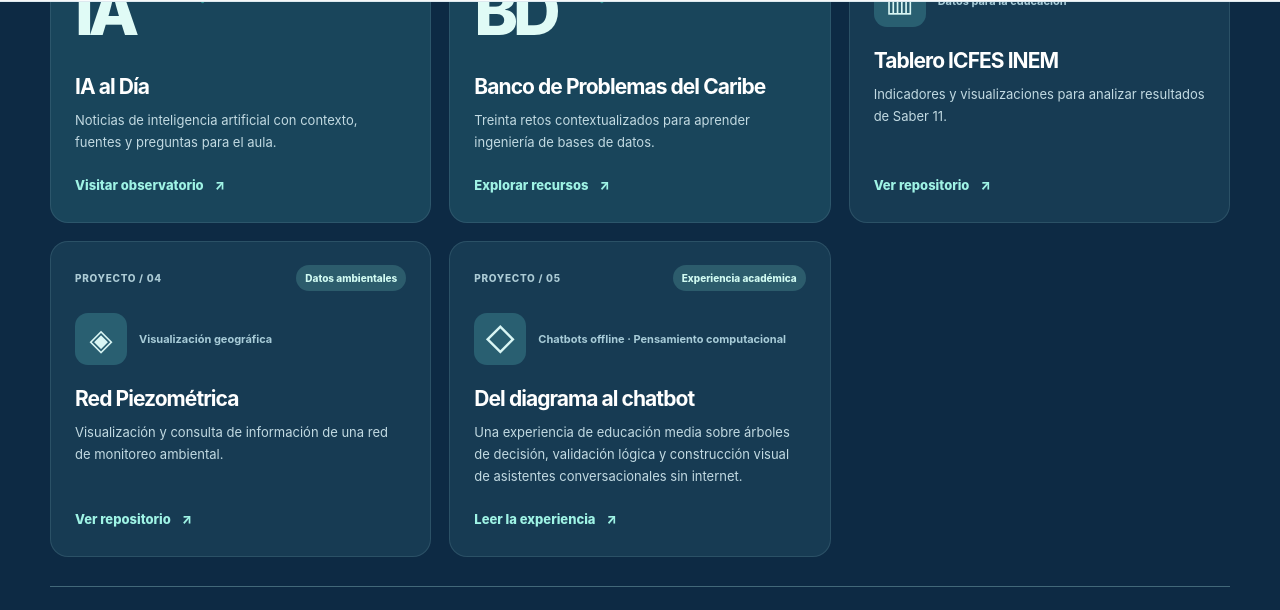
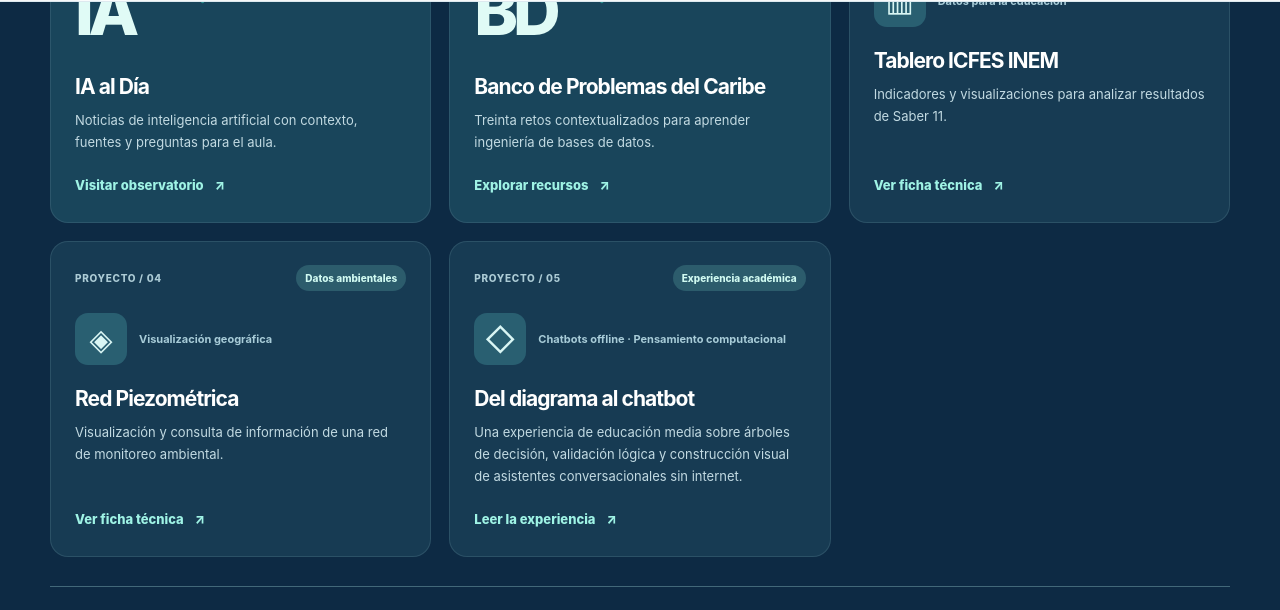
Before and after one commit to ljarias/ljarias.github.io, a Jekyll site: the page index.html, which Jekyll copies as it is, in a window 1280 px wide and 900 px high, scrolled down 1749 px. Shown: the part 83-693 px from the top of the window. Built offline with Jekyll 4.4.1, drawn with Linux system fonts in a browser that asks for light colours.

Commit message:
nav(portal): dirigir tableros a fichas técnicas y no a GitHub

```diff
--- a/index.html
+++ b/index.html
@@ -44,9 +44,9 @@
 <div class="projects-grid">
 <article class="project-card featured"><div class="project-top"><span>PROYECTO / 01</span><span class="project-type">Observatorio</span></div><div class="project-art" aria-hidden="true">IA<span class="art-orbit">◌</span></div><h3>IA al Día</h3><p>Noticias de inteligencia artificial con contexto, fuentes y preguntas para el aula.</p><a class="project-link" href="ia-al-dia/">Visitar observatorio <span aria-hidden="true">↗</span></a></article>
 <article class="project-card featured"><div class="project-top"><span>PROYECTO / 02</span><span class="project-type">Educación</span></div><div class="project-art" aria-hidden="true">BD<span class="art-orbit">◌</span></div><h3>Banco de Problemas del Caribe</h3><p>Treinta retos contextualizados para aprender ingeniería de bases de datos.</p><a class="project-link" href="banco-problemas-caribe/">Explorar recursos <span aria-hidden="true">↗</span></a></article>
-<article class="project-card"><div class="project-top"><span>PROYECTO / 03</span><span class="project-type">Analítica educativa</span></div><div class="mini-art"><span aria-hidden="true">▥</span><small>Datos para la educación</small></div><h3>Tablero ICFES INEM</h3><p>Indicadores y visualizaciones para analizar resultados de Saber 11.</p><a class="project-link" href="https://github.com/ljarias/tablero-icfes-inem" target="_blank" rel="noopener noreferrer" aria-label="Ver repositorio Tablero ICFES INEM en GitHub (nueva pestaña)">Ver repositorio <span aria-hidden="true">↗</span></a></article>
+<article class="project-card"><div class="project-top"><span>PROYECTO / 03</span><span class="project-type">Analítica educativa</span></div><div class="mini-art"><span aria-hidden="true">▥</span><small>Datos para la educación</small></div><h3>Tablero ICFES INEM</h3><p>Indicadores y visualizaciones para analizar resultados de Saber 11.</p><a class="project-link" href="proyectos/tablero-icfes-inem/">Ver ficha técnica <span aria-hidden="true">↗</span></a></article>
 
-<article class="project-card"><div class="project-top"><span>PROYECTO / 04</span><span class="project-type">Datos ambientales</span></div><div class="mini-art"><span aria-hidden="true">◈</span><small>Visualización geográfica</small></div><h3>Red Piezométrica</h3><p>Visualización y consulta de información de una red de monitoreo ambiental.</p><a class="project-link" href="https://github.com/ljarias/red-piezometrica-corpocesar" target="_blank" rel="noopener noreferrer" aria-label="Ver repositorio Red Piezométrica en GitHub (nueva pestaña)">Ver repositorio <span aria-hidden="true">↗</span></a></article>
+<article class="project-card"><div class="project-top"><span>PROYECTO / 04</span><span class="project-type">Datos ambientales</span></div><div class="mini-art"><span aria-hidden="true">◈</span><small>Visualización geográfica</small></div><h3>Red Piezométrica</h3><p>Visualización y consulta de información de una red de monitoreo ambiental.</p><a class="project-link" href="proyectos/red-piezometrica/">Ver ficha técnica <span aria-hidden="true">↗</span></a></article>
 
 <article class="project-card"><div class="project-top"><span>PROYECTO / 05</span><span class="project-type">Experiencia académica</span></div><div class="mini-art"><span aria-hidden="true">◇</span><small>Chatbots offline · Pensamiento computacional</small></div><h3>Del diagrama al chatbot</h3><p>Una experiencia de educación media sobre árboles de decisión, validación lógica y construcción visual de asistentes conversacionales sin internet.</p><a class="project-link" href="experiencias/chatbots-offline/">Leer la experiencia <span aria-hidden="true">↗</span></a></article>
 
```
